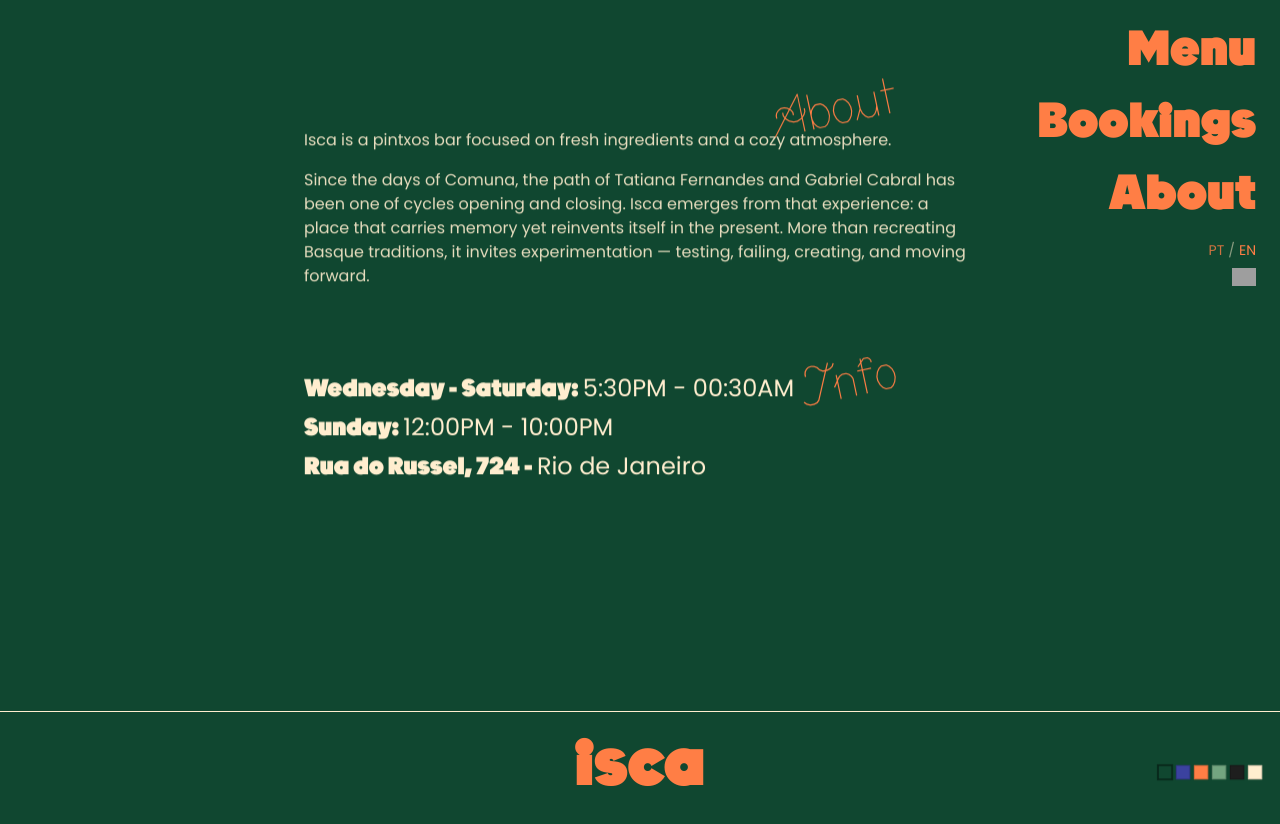
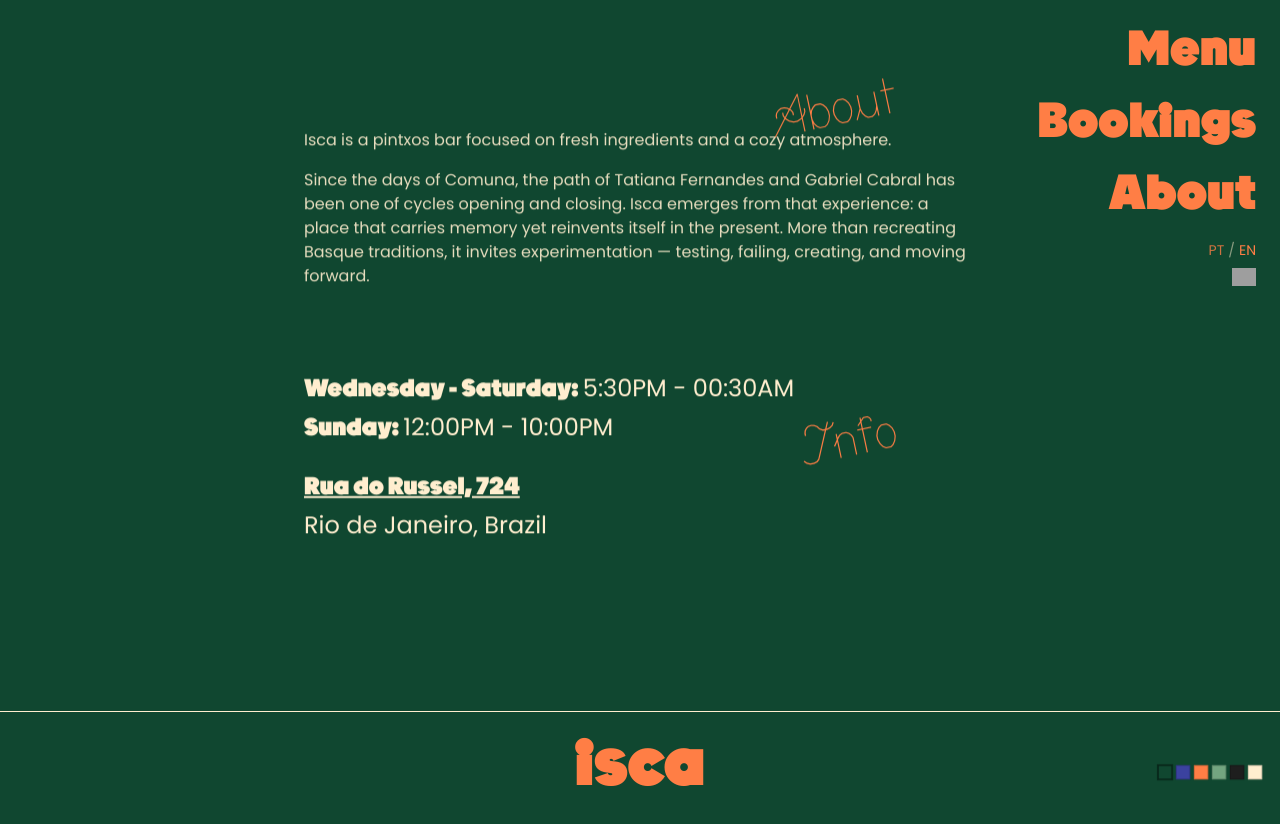
Before and after one commit to guerrinharj/isca, a Next.js app: page /en/sobre in a window 1280 px wide. Shown: the top 824 px of the page. Before the commit the page ends 800 px from the top, so only its background shows below. Built offline with nearby package versions, Linux system fonts and the light colour scheme; no server answers; grey boxes are pictures that could not be loaded.

Commit message:
en address

```diff
--- a/components/InfoText.tsx
+++ b/components/InfoText.tsx
@@ -18,7 +18,10 @@ export default function InfoText({ locale, className = '' }: InfoTextProps) {
                         Sunday:{' '}
                         <span className="poppins-regular">12:00PM - 10:00PM</span>
                     </p>
-                    <p>Rua do Russel, 724 - <span className="poppins-regular">Rio de Janeiro</span></p>
+                    <div className="mt-5">
+                        <p className="underline">Rua do Russel, 724</p>
+                        <p className="poppins-regular">Rio de Janeiro, Brazil</p>
+                    </div>
                 </>
             ) : (
                 <>
```
